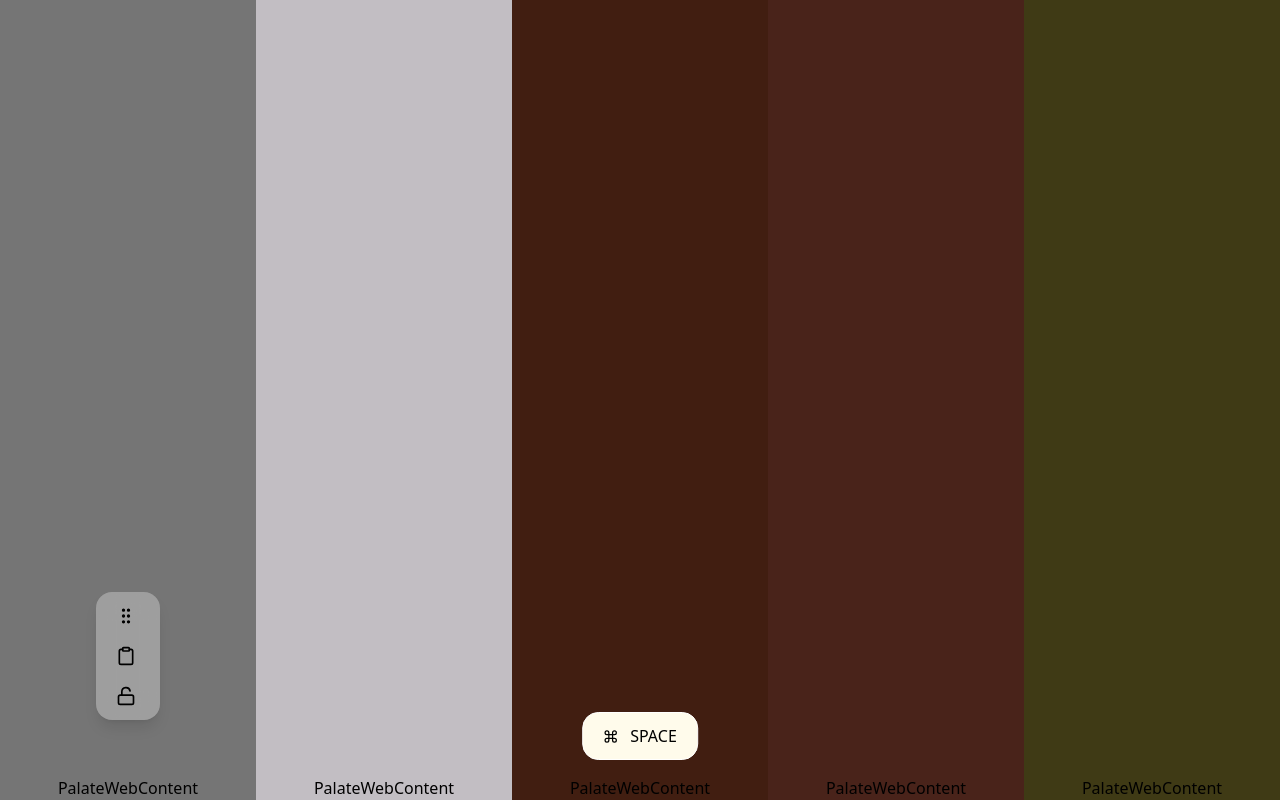
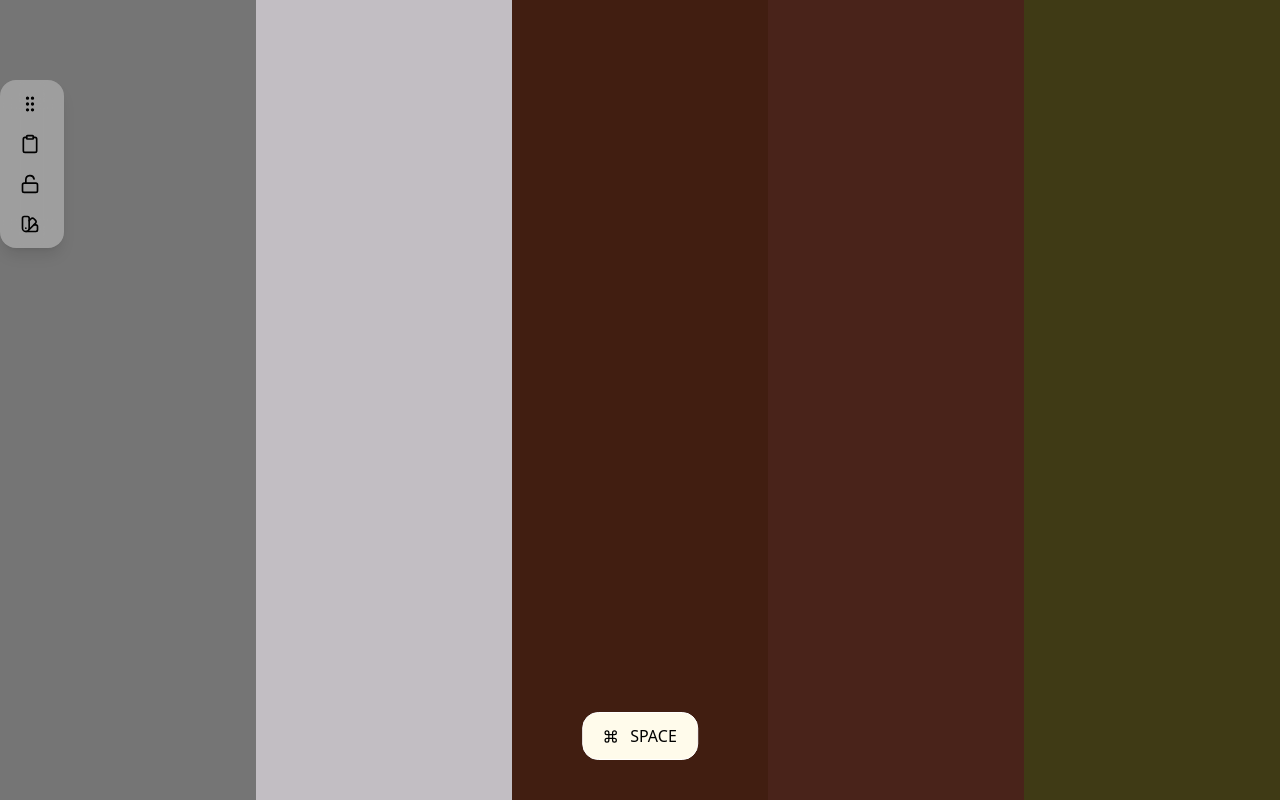
Before and after one commit to senpai60/ColorProject, a React (Vite) app: page / in a window 1280 px wide. Built offline with nearby package versions, Linux system fonts and the light colour scheme.

Commit message:
Enhance ColorPalate and PalateInteractions components with random color generation and shade display functionality

```diff
--- a/src/components/layout/ColorPalate.jsx
+++ b/src/components/layout/ColorPalate.jsx
@@ -4,7 +4,7 @@ import { CSS } from "@dnd-kit/utilities";
 import PalateInteractions from "./PalateInteractions";
 import PalateWebContent from "./PalateWebContent";
 
-function ColorPalate({ id, colorObj, updateLock, showToast }) {
+function ColorPalate({ id, colorObj, updateLock, showToast,setRandomColors }) {
   const [showInteraction, setShowInteraction] = useState(false);
   const [lockedColor, setLockedColor] = useState(false);
 
@@ -34,11 +34,11 @@ function ColorPalate({ id, colorObj, updateLock, showToast }) {
       style={style}
       onMouseEnter={() => setShowInteraction(true)}
       onMouseLeave={() => setShowInteraction(false)}
-      className="flex-1 h-full flex items-end justify-center hover:flex-[1.2] transition-[flex] duration-300 ease-in-out"
+      className="flex-1 h-full flex items-start justify-center hover:flex-[1.2] transition-[flex] duration-300 ease-in-out"
     >
-      <PalateWebContent />
       {(showInteraction || isDragging) && (
         <PalateInteractions
+        setRandomColors={setRandomColors}
           color={colorObj.value}
           locked={colorObj.locked}
           onLockToggle={updateLock}
--- /dev/null
+++ b/src/components/layout/ColorUtils.jsx
@@ -0,0 +1,26 @@
+import { hslToHexCode } from "../../utils/colorCodeConverter";
+import { copyColor } from "../../utils/palateInteractions";
+
+function ColorUtils({ utilColors }) {
+  const handleColorManipulation = (color) => {
+    copyColor(color);
+  };
+  return (
+    <div className="w-full flex-1">
+      {utilColors.map((color) => {
+        const hashedColor = hslToHexCode(color);
+        return (
+          <button
+            onClick={() => handleColorManipulation(hashedColor)}
+            style={{ background: color }}
+            className="w-full h-10"
+          >
+            {hashedColor}
+          </button>
+        );
+      })}
+    </div>
+  );
+}
+
+export default ColorUtils;
--- a/src/components/layout/PalateInteractions.jsx
+++ b/src/components/layout/PalateInteractions.jsx
@@ -1,9 +1,18 @@
-import { Clipboard, Lock, Unlock, GripVertical } from "lucide-react";
+import {
+  Clipboard,
+  Lock,
+  Unlock,
+  GripVertical,
+  SwatchBook,
+} from "lucide-react";
 import PalateInteractionButton from "../ui/PalateInteractionButton";
 import { copyColor } from "../../utils/palateInteractions";
+import { generateColorShades } from "../../utils/colorUtils";
 import { useState } from "react";
+import ColorUtils from "./ColorUtils";
 
 function PalateInteractions({
+  setRandomColors,
   color,
   locked,
   onLockToggle,
@@ -11,8 +20,15 @@ function PalateInteractions({
   dragListeners,
   dragAttributes,
 }) {
+  const [generatedShades, setGeneratedShades] = useState([]);
+
+  const displayShades = (color) => {
+    const shades = generateColorShades(color);
+    setGeneratedShades(shades);
+  };
   return (
-    <div className="mb-20 rounded-2xl px-5 py-3 bg-white/30 backdrop-blur-md shadow-lg flex flex-col items-center gap-4 animate-slide-fade">
+    <>
+      <div className="mt-20 rounded-2xl px-5 py-3 bg-white/30 backdrop-blur-md shadow-lg flex flex-col items-center gap-4 animate-slide-fade">
         {/* Dragger Button */}
         <PalateInteractionButton
           className="cursor-grab active:cursor-grabbing touch-none"
@@ -30,7 +46,14 @@ function PalateInteractions({
         <PalateInteractionButton onClick={onLockToggle}>
           {locked ? <Lock size={20} /> : <Unlock size={20} />}
         </PalateInteractionButton>
+        <PalateInteractionButton onClick={() => displayShades(color)}>
+          <SwatchBook size={20} />
+        </PalateInteractionButton>
       </div>
+      {generatedShades && (<div className="w-full h-full">
+        <ColorUtils utilColors={generatedShades}/>
+      </div>)}
+    </>
   );
 }
 
--- a/src/pages/ColorGenPage.jsx
+++ b/src/pages/ColorGenPage.jsx
@@ -83,6 +83,7 @@ function ColorGenPage() {
         >
           {randomColors.map((color,index) => (
             <ColorPalate
+            setRandomColors={setRandomColors}
               key={color.id} // Use ID as key, not value
               id={color.id}  // Pass ID to component
               colorObj={color}
--- /dev/null
+++ b/src/utils/colorUtils.js
@@ -0,0 +1,10 @@
+import { parseHSL } from "./hslParser";
+
+export const generateColorShades = (hslStr) => {
+  let shades = [];
+  const { hue, saturation, light } = parseHSL(hslStr);
+  for (let i = 0; i < 10; i++) {
+    shades.push(`hsl(${hue}, ${saturation}%, ${i * 10 + 5}%`);
+  }
+  return shades;
+};
--- /dev/null
+++ b/src/utils/hslParser.js
@@ -0,0 +1,12 @@
+export const parseHSL = (hslStr) => {
+    const matches = hslStr.match(/[\d.]+/g)
+
+    if(matches && matches.length>=3){
+        const hue = parseFloat(matches[0]);
+        const saturation = parseFloat(matches[1]);
+        const light = parseFloat(matches[2]);
+
+        return {hue,saturation,light}
+    }
+    return null
+}
```
Lines whose indentation alone changed are shown as unchanged.
